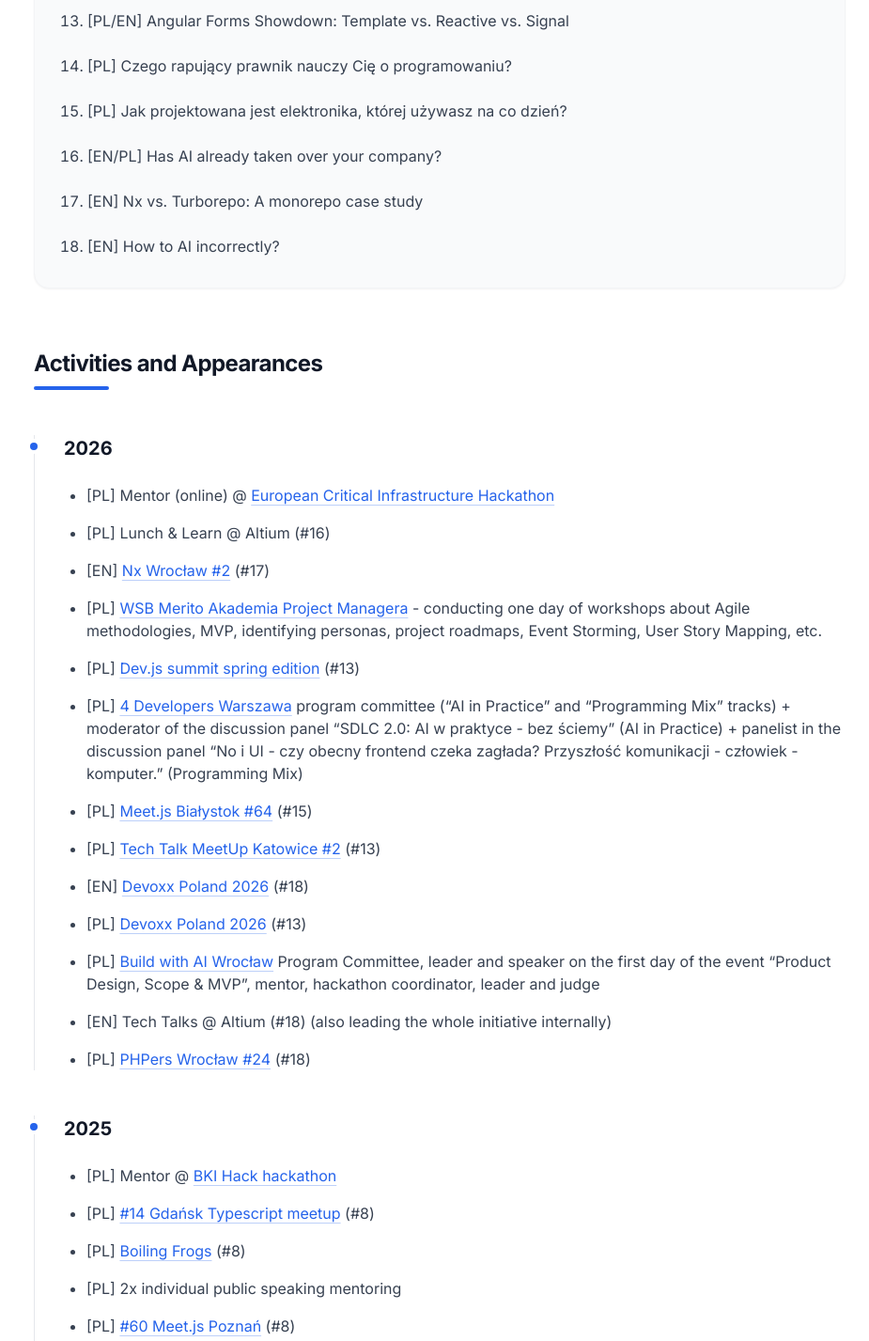
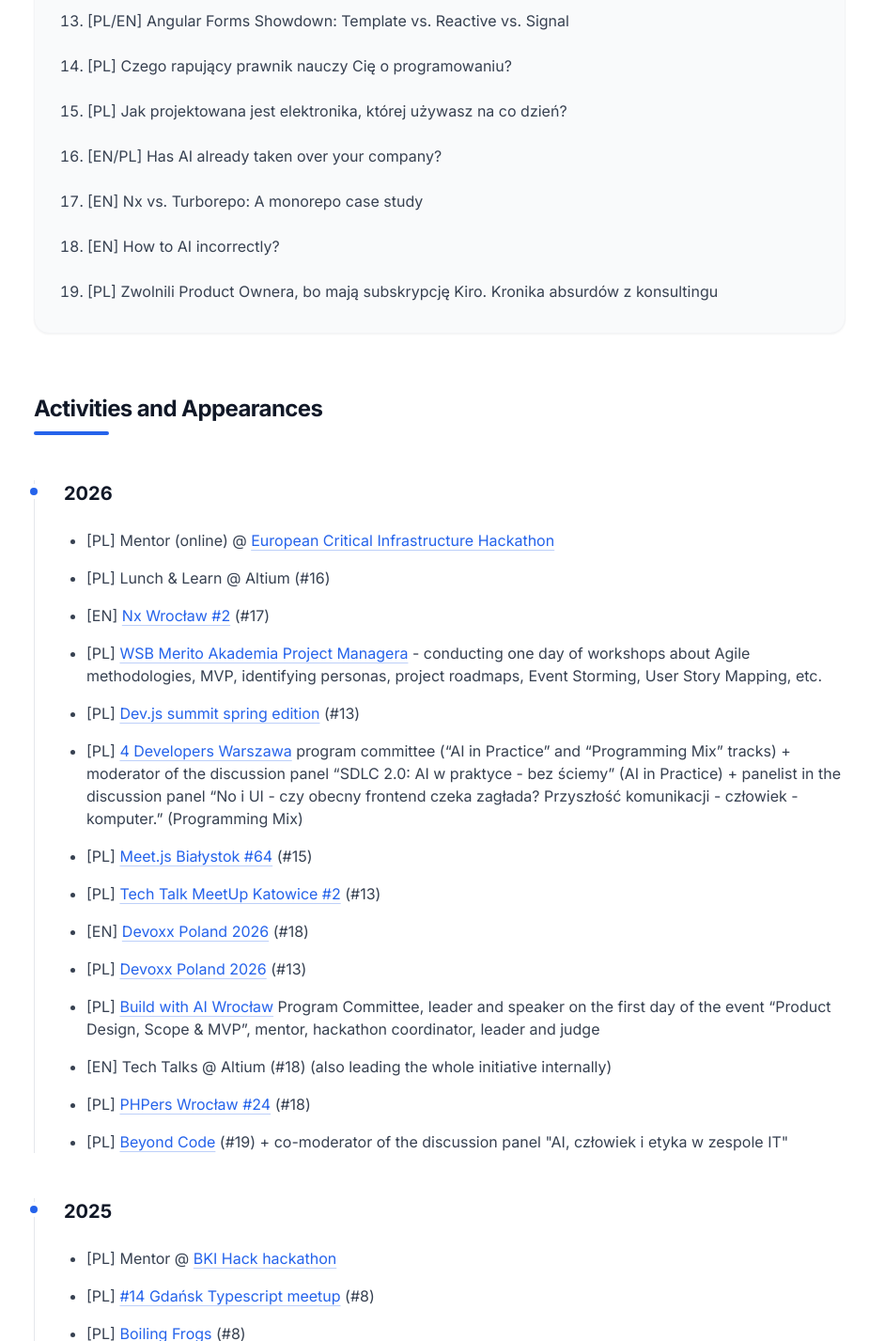
Before and after one commit to superdyzio/superdyzio.github.io, a Next.js app: page /speaker in a window 1280 px wide. Shown: the part 1204-2631 px from the top of the page at 94% size, without its empty margins (172-1097 px from the left). Built offline with nearby package versions, Linux system fonts and the light colour scheme; no server answers.

Commit message:
add Beyond Code

```diff
--- a/src/app/speaker/page.tsx
+++ b/src/app/speaker/page.tsx
@@ -64,6 +64,7 @@
             <li>[EN/PL] Has AI already taken over your company?</li>
             <li>[EN] Nx vs. Turborepo: A monorepo case study</li>
             <li>[EN] How to AI incorrectly?</li>
+            <li>[PL] Zwolnili Product Ownera, bo mają subskrypcję Kiro. Kronika absurdów z konsultingu</li>
           </ol>
         </div>
       </section>
@@ -92,6 +93,7 @@
               <li>[PL] <a href="https://gdg.community.dev/events/details/google-gdg-wroclaw-presents-build-with-ai-wroclaw-architecting-the-future-of-products/" className="text-blue-600 hover:text-blue-800 underline decoration-blue-600/30 underline-offset-4 transition-colors dark:text-blue-400 dark:hover:text-blue-300">Build with AI Wrocław</a> Program Committee, leader and speaker on the first day of the event “Product Design, Scope & MVP”, mentor, hackathon coordinator, leader and judge</li>
               <li>[EN] Tech Talks @ Altium (#18) (also leading the whole initiative internally)</li>
               <li>[PL] <a href="https://crossweb.pl/wydarzenia/phpers-wroclaw-24/" className="text-blue-600 hover:text-blue-800 underline decoration-blue-600/30 underline-offset-4 transition-colors dark:text-blue-400 dark:hover:text-blue-300">PHPers Wrocław #24</a> (#18)</li>
+              <li>[PL] <a href="https://www.beyondcode.pl/" className="text-blue-600 hover:text-blue-800 underline decoration-blue-600/30 underline-offset-4 transition-colors dark:text-blue-400 dark:hover:text-blue-300">Beyond Code</a> (#19) + co-moderator of the discussion panel "AI, człowiek i etyka w zespole IT"</li>
             </ul>
           </div>
 
```
